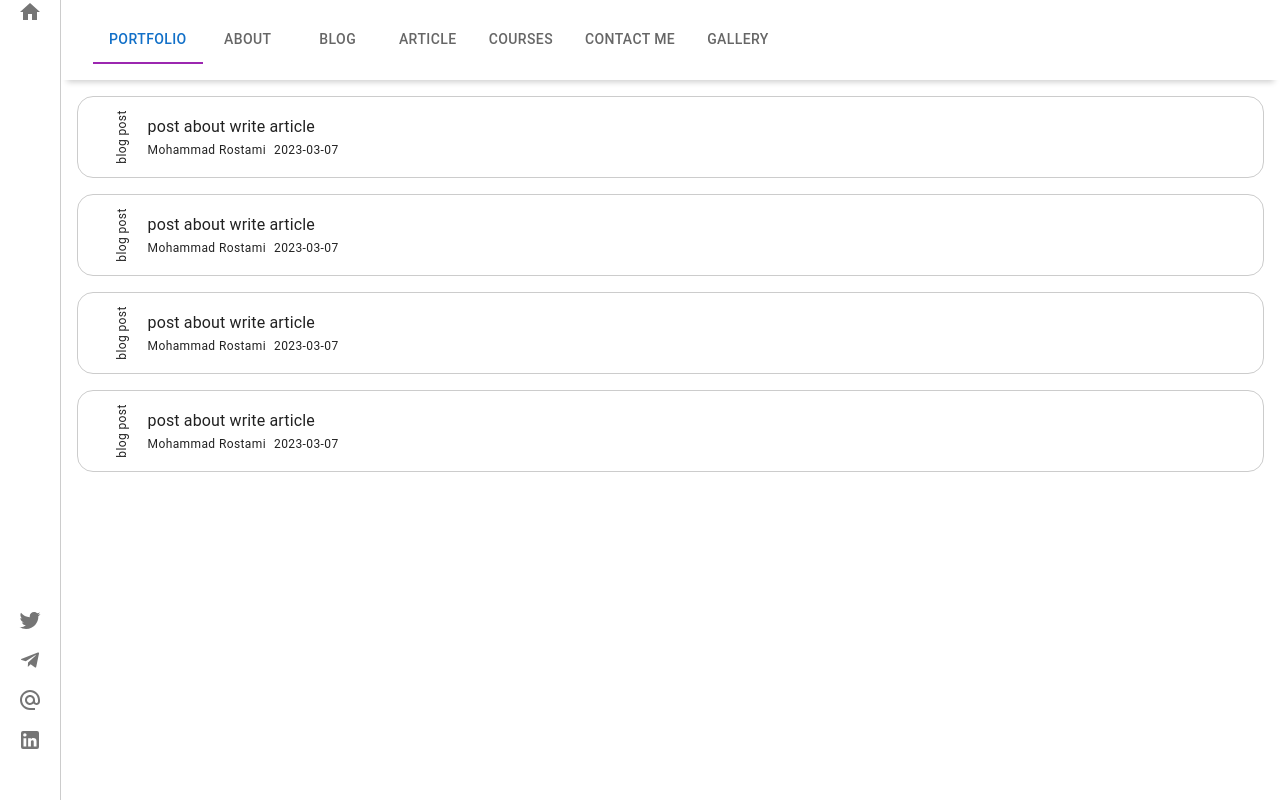
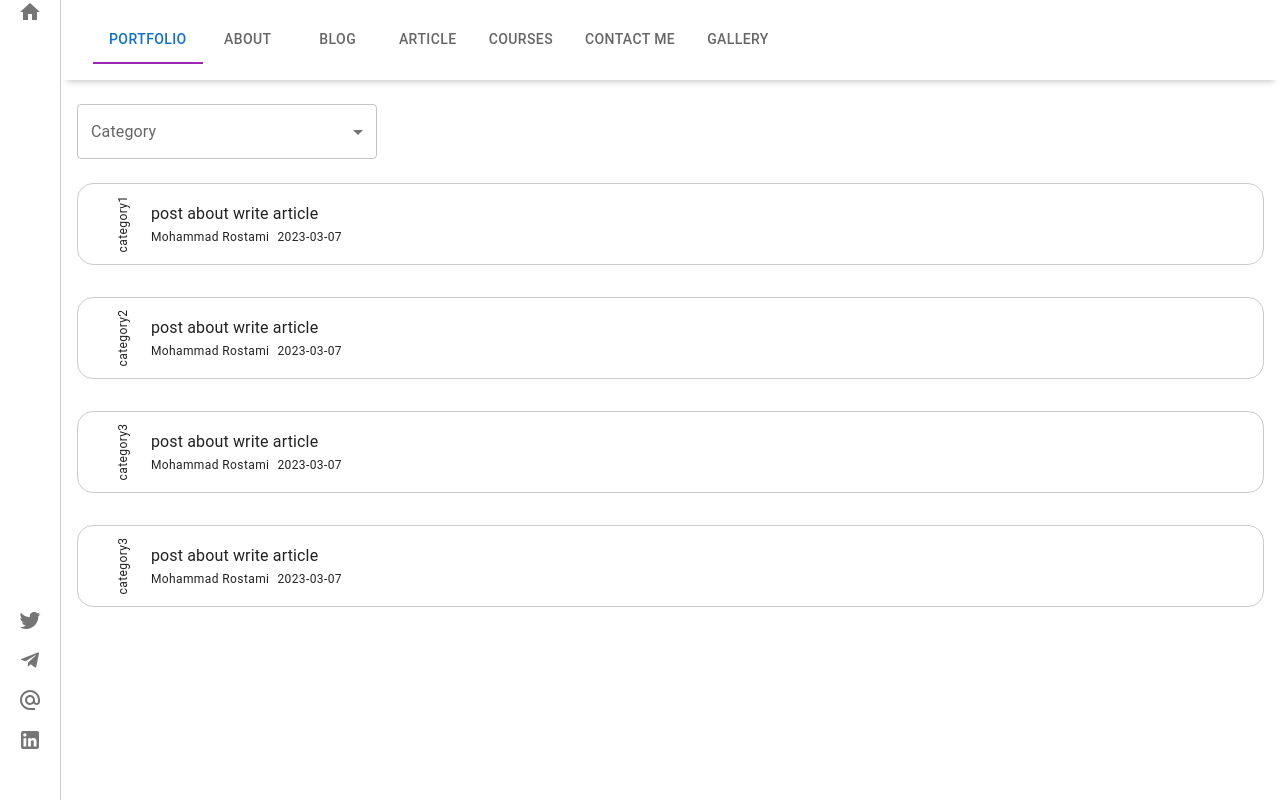
Before and after one commit to MohammadRostami71/Academic-Portfolio, a React (Create React App) app: page /blog in a window 1280 px wide. Built offline with nearby package versions, Linux system fonts and the light colour scheme.

Commit message:
💄 : post category filter completed

```diff
--- a/src/components/Blog/BlogItem/index.tsx
+++ b/src/components/Blog/BlogItem/index.tsx
@@ -31,7 +31,6 @@ const BlogItem= ({title,date,id,category,author}:blogTypes) => {
                </Box>
             </Box>
             <Box className={classes.imageBox}>
-                {/*<img src={x} alt=' '/>*/}
             </Box>
         </Box>
     )
--- a/src/config/blogData.json
+++ b/src/config/blogData.json
@@ -6,7 +6,7 @@
     "description": "post about write article based new methods post about write article based new methods post about write article based new methods post about write article based new methods post about write article based new methods post about write article based new methods ",
     "date": "2023-03-07",
     "author": "Mohammad Rostami",
-    "category": "blog post"
+    "category": "category1"
 
   },
   {
@@ -16,7 +16,7 @@
     "description": "post about write article based new methods post about write article based new methods post about write article based new methods post about write article based new methods post about write article based new methods post about write article based new methods ",
     "date": "2023-03-07",
     "author": "Mohammad Rostami",
-    "category": "blog post"
+    "category": "category2"
   },
   {
     "id": 3,
@@ -25,7 +25,7 @@
     "description": "post about write article based new methods post about write article based new methods post about write article based new methods post about write article based new methods post about write article based new methods post about write article based new methods ",
     "date": "2023-03-07",
     "author": "Mohammad Rostami",
-    "category": "blog post"
+    "category": "category3"
   },
   {
     "id": 4,
@@ -34,6 +34,6 @@
     "description": "post about write article based new methods post about write article based new methods post about write article based new methods post about write article based new methods post about write article based new methods post about write article based new methods ",
     "date": "2023-03-07",
     "author": "Mohammad Rostami",
-    "category": "blog post"
+    "category": "category3"
   }
 ]
--- a/src/pages/Blog/index.tsx
+++ b/src/pages/Blog/index.tsx
@@ -1,6 +1,17 @@
-import React from "react";
+import React, {useEffect, useState} from "react";
 
-import {Box} from "@mui/material";
+import {
+    Box,
+    Chip,
+    FormControl,
+    InputLabel,
+    MenuItem,
+    OutlinedInput,
+    Select,
+    SelectChangeEvent,
+    Typography
+} from "@mui/material";
+import CloseOutlinedIcon from '@mui/icons-material/CloseOutlined';
 
 import blogData from './../../config/blogData.json';
 import BlogItem from "../../components/Blog/BlogItem";
@@ -8,13 +19,56 @@ import BlogTypes from './../../Types/blogTypes';
 import useStyles from "./useStyles";
 
 const Blog: React.FC = () => {
-    const classes= useStyles;
+    const classes= useStyles();
+    const [categories,setCategories]=useState<string[]>([]);
+    const [selectedCategory,setSelectedCategory]= useState<string | undefined>('')
     const blogInfo =blogData as BlogTypes[];
 
+   useEffect(() => {
+       setCategories([...new Set(blogInfo.map(bi => bi.category))]);
+   },[]);
+
+    const handleChange = (event: SelectChangeEvent) => {
+        const {
+            target: { value },
+        } = event;
+        setSelectedCategory(value);
+    };
+
+    const filteredPost = selectedCategory === '' ?
+        blogInfo:blogInfo.filter(blog => blog.category === selectedCategory) as unknown as BlogTypes[] ;
+
     return(
-        <Box>
-            {blogInfo.map((blog) => <BlogItem key={blog.id} id={blog.id} title={blog.title} description={blog.description} shortDescription={blog.shortDescription} date={blog.date} author={blog.author} category={blog.category}/>)}
+        <Box className={classes.container}>
+            <Box className={classes.categoryBox}>
+                <FormControl sx={{ m: 1, width: 300 }}>
+                    <InputLabel>Category</InputLabel>
+                    <Select
+                        value={selectedCategory}
+                        onChange={handleChange}
+                        input={<OutlinedInput label="Chip" />}
+                        renderValue={(selected) => (
+                            <Box sx={{ display: 'flex', flexWrap: 'wrap', gap: 0.5 }}>
+                                    <Chip key={selected} label={selected} />
+                            </Box>
+                        )}
+                    >
+                        {categories.map((category,index) => (
+                            <MenuItem
+                                key={index}
+                                value={category}
+                            >
+                                {category}
+                            </MenuItem>
+                        ))}
+                    </Select>
+                </FormControl>
+                {selectedCategory!== '' && <CloseOutlinedIcon onClick={() => setSelectedCategory('')}/>}
+            </Box>
+            {filteredPost?.length === 0 ? <Typography>Not a Post Avaliable!</Typography> :
+                filteredPost.map((blog) => <BlogItem key={blog.id} id={blog.id} title={blog.title} description={blog.description} shortDescription={blog.shortDescription} date={blog.date} author={blog.author} category={blog.category}/>)}
         </Box>
+
     )
 };
 
--- a/src/pages/Blog/useStyles.ts
+++ b/src/pages/Blog/useStyles.ts
@@ -1,5 +1,31 @@
 import { makeStyles } from '@mui/styles';
+import theme from "../../theme/theme";
 
-const useStyles = makeStyles(() => ({}));
+const useStyles = makeStyles((t) => ({
+    container:{
+        display:'flex',
+        flexDirection:'column',
+        padding:'1rem 0'
+    },
+    categoryBox:{
+        display:'flex',
+        margin:'0 0.5rem',
+        alignItems:'center',
+
+        '& .MuiSvgIcon-root':{
+        },
+
+        '& .MuiFormControl-root':{
+            [theme.breakpoints.down('sm')]: {
+                width:'100%',
+            },
+            '& .MuiInputBase-root':{
+                '& .MuiSelect-select':{
+                    padding: '1rem'
+                }
+            }
+        }
+    }
+}));
 
 export default useStyles;
--- a/tsconfig.json
+++ b/tsconfig.json
@@ -1,6 +1,6 @@
 {
   "compilerOptions": {
-    "target": "es5",
+    "target": "es2015",
     "lib": [
       "dom",
       "dom.iterable",
```
